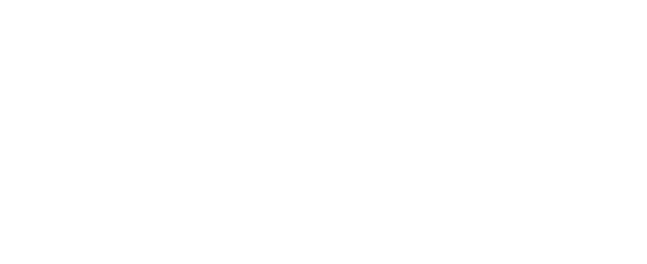
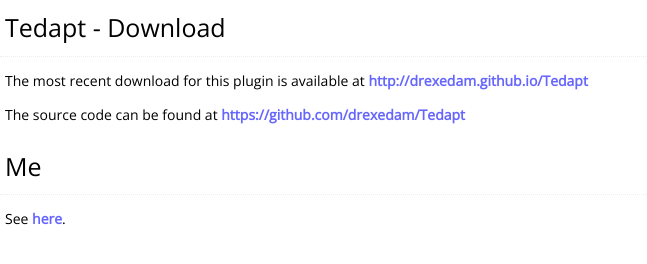
Before and after one commit to drexedam/drexedam.github.io, a plain HTML site: page me/index.html in a window 1280 px wide. Shown: the whole page, without its empty margins (0-647 px from the left). Drawn offline with nearby package versions, Linux system fonts and the light colour scheme.

Commit message:
Add proper index.html

```diff
--- a/me/index.html
+++ b/me/index.html
@@ -1,9 +1,38 @@
+<!DOCTYPE html>
+
+<html>
+    <head>
+        <title>Tedapt Repository</title>
+		<link href='http://fonts.googleapis.com/css?family=Open+Sans' rel='stylesheet' type='text/css'>
+        <link rel="stylesheet" href="https://drexedam.github.io/simple_style.css" type="text/css">
+    </head>
+    <body>
+
+        <header>Tedapt - Download</header>
+
+        <section>
+            <p>
+                The most recent download for this plugin is available at <a href="http://drexedam.github.io/Tedapt">http://drexedam.github.io/Tedapt</a>
+            </p>
+			<p>
+				The source code can be found at <a href="https://github.com/drexedam/Tedapt" target="_blank">https://github.com/drexedam/Tedapt</a>
+			</p>
+        </section>
+
+        <header>Me</header>
+
+        <section>
+            <p>
+                See <a href="https://drexedam.github.io/me/drexedam.jsonld">here</a>.
+            </p>
+        </section>
+
         <script type="ld+json">
         {
             "@context": {
                 "schema": "http://schema.org/"
             },
-    "@id": "http://github.io/drexedam/me/drexedam.jsonld",
+            "@id": "http://drexedam.github.io/me/drexedam.jsonld",
             "@type": "schema:Person",
             "schema:name": "Damian Drexel",
             "nationality": {
@@ -19,3 +48,6 @@
             "schema:honorificSuffix": "MSc"
         }
         </script>
+
+    </body>
+</html>
```
Also changed, not shown: 1 other file. Lines whose indentation alone changed are shown as unchanged.
